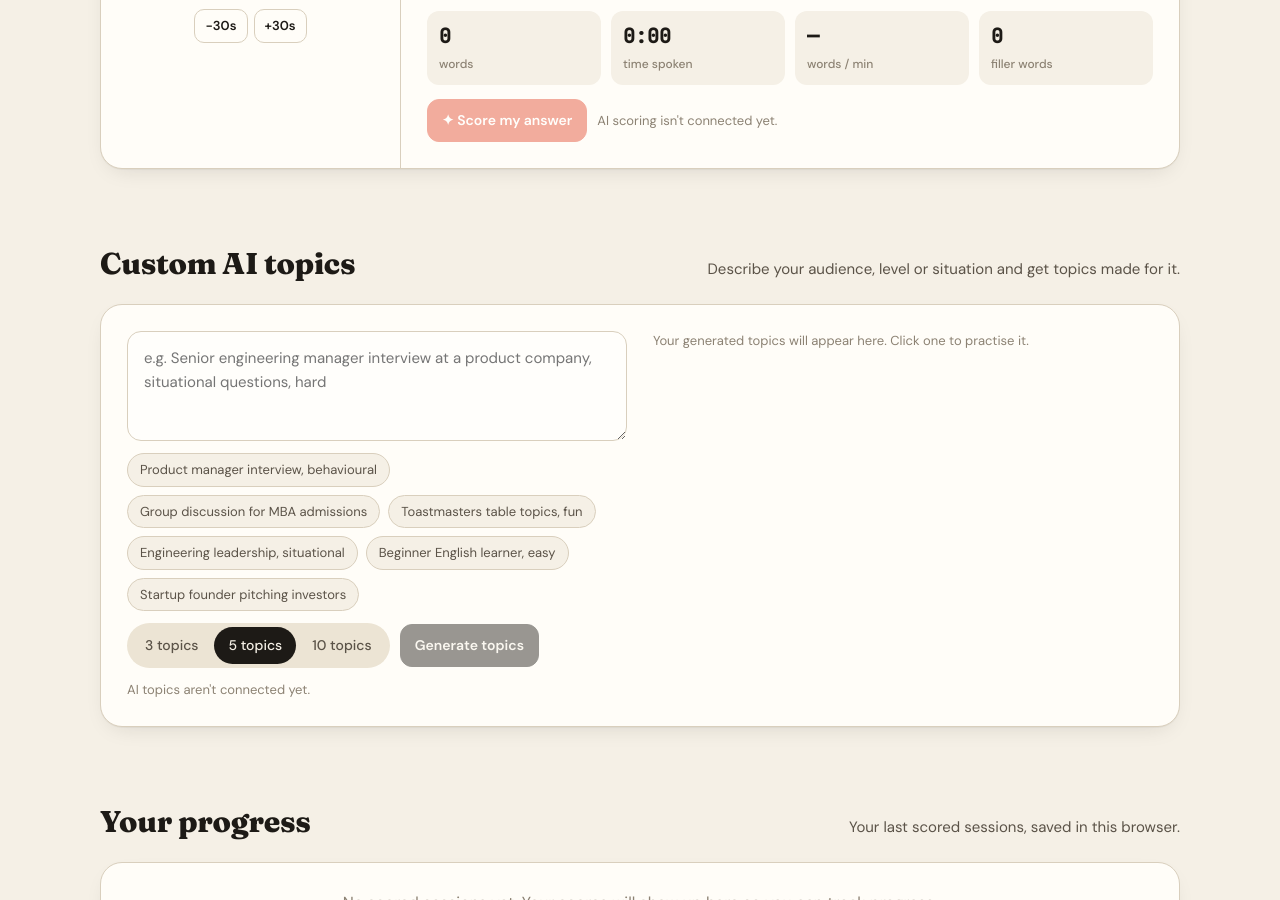
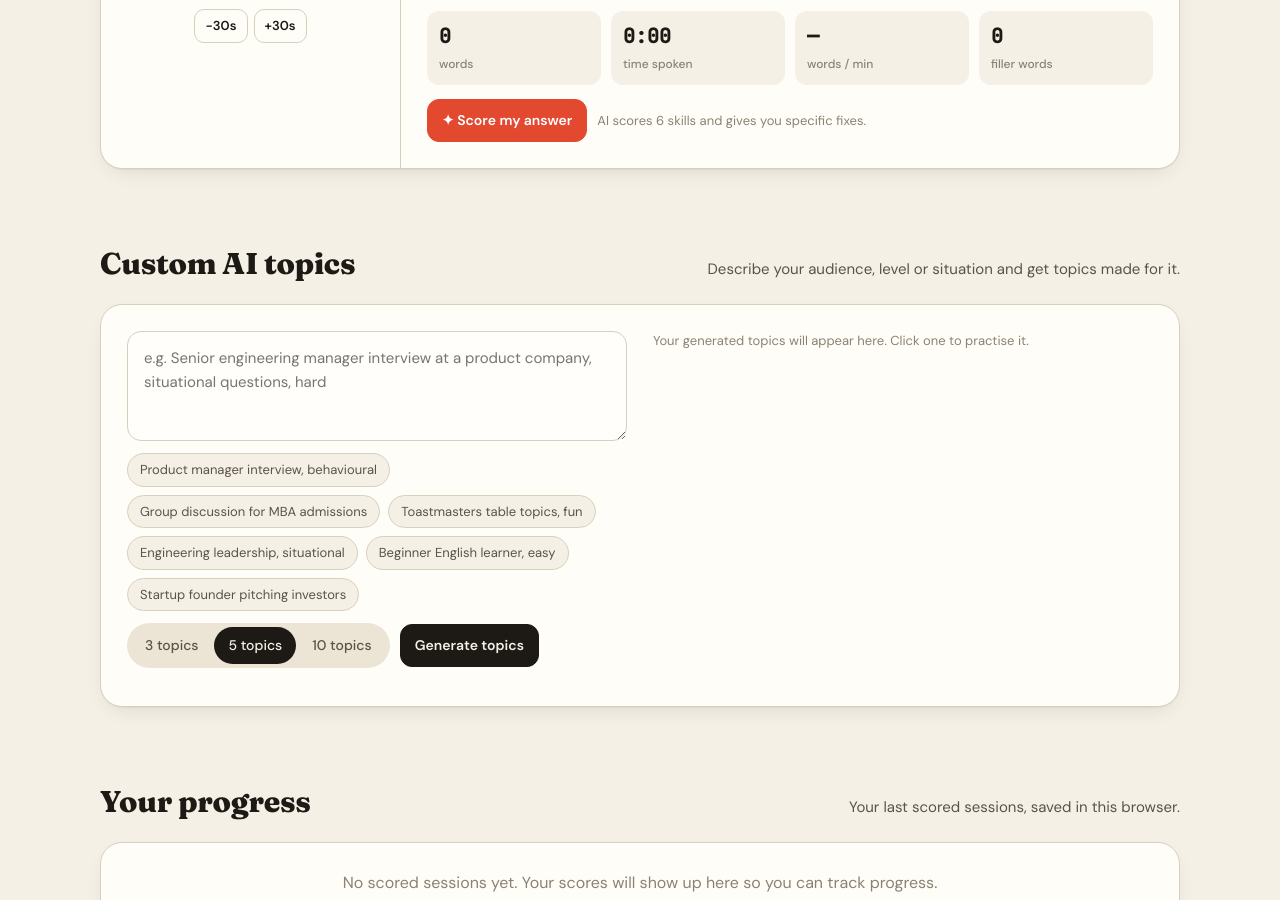
Before and after one commit to imvikv/spin-and-speak, a plain HTML site: page index.html in a window 1280 px wide. Shown: the part 1288-2188 px from the top of the page. Drawn offline with Linux system fonts and the light colour scheme.

Commit message:
Connect site to the Cloudflare Worker
Co-Authored-By: Claude Opus 5.5 <noreply@anthropic.com>
Claude-Session: https://claude.ai/code/session_01CniJzqiDr1yB9TVaiohhWL

```diff
--- a/index.html
+++ b/index.html
@@ -468,7 +468,7 @@ $("clearBtn").onclick=()=>{$("answer").value="";$("partial").textContent="";upda
 
 /* ---------- config ---------- */
 // Paste your Cloudflare Worker URL here after deploying (no trailing slash)
-const API_URL = "";
+const API_URL = "https://spin-and-speak-api.vikas-28june.workers.dev";
 
 /* ---------- AI + speech wiring ---------- */
 let sample=null, dict=null, micOn=false, micAllowed=true;
```
